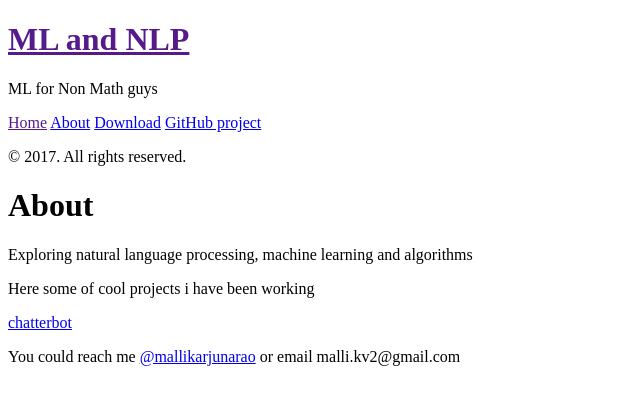
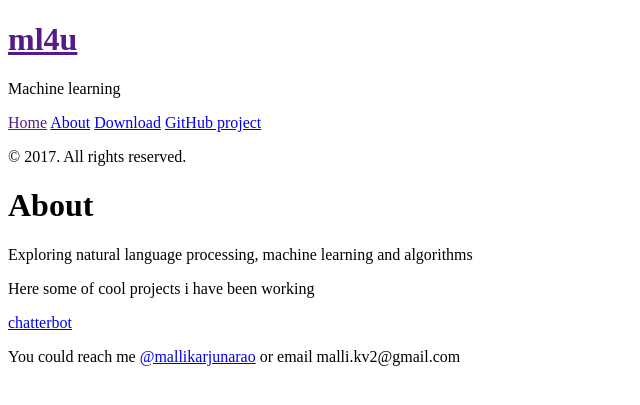
Before and after one commit to vkosuri/vkosuri.github.io, a Jekyll site: the page built from about.md, in a window 1280 px wide. Shown: the top 405 px of the page, without its empty margins (0-640 px from the left). Built offline with Jekyll 4.4.1, drawn with Linux system fonts in a browser that asks for light colours; Markdown is read by kramdown in place of the engine named in the settings.

Commit message:
description updation

```diff
--- a/_config.yml
+++ b/_config.yml
@@ -6,9 +6,9 @@ highlighter:      pygments
 permalink:        pretty
 
 # Setup
-title:            'ML and NLP'
-tagline:          'ML and NLP'
-description:      'ML for Non Math guys'
+title:            'ml4u'
+tagline:          ''
+description:      'Machine learning'
 url:              https://github.com/vkosuri/vkosuri.github.io
 baseurl:          /
 
```
